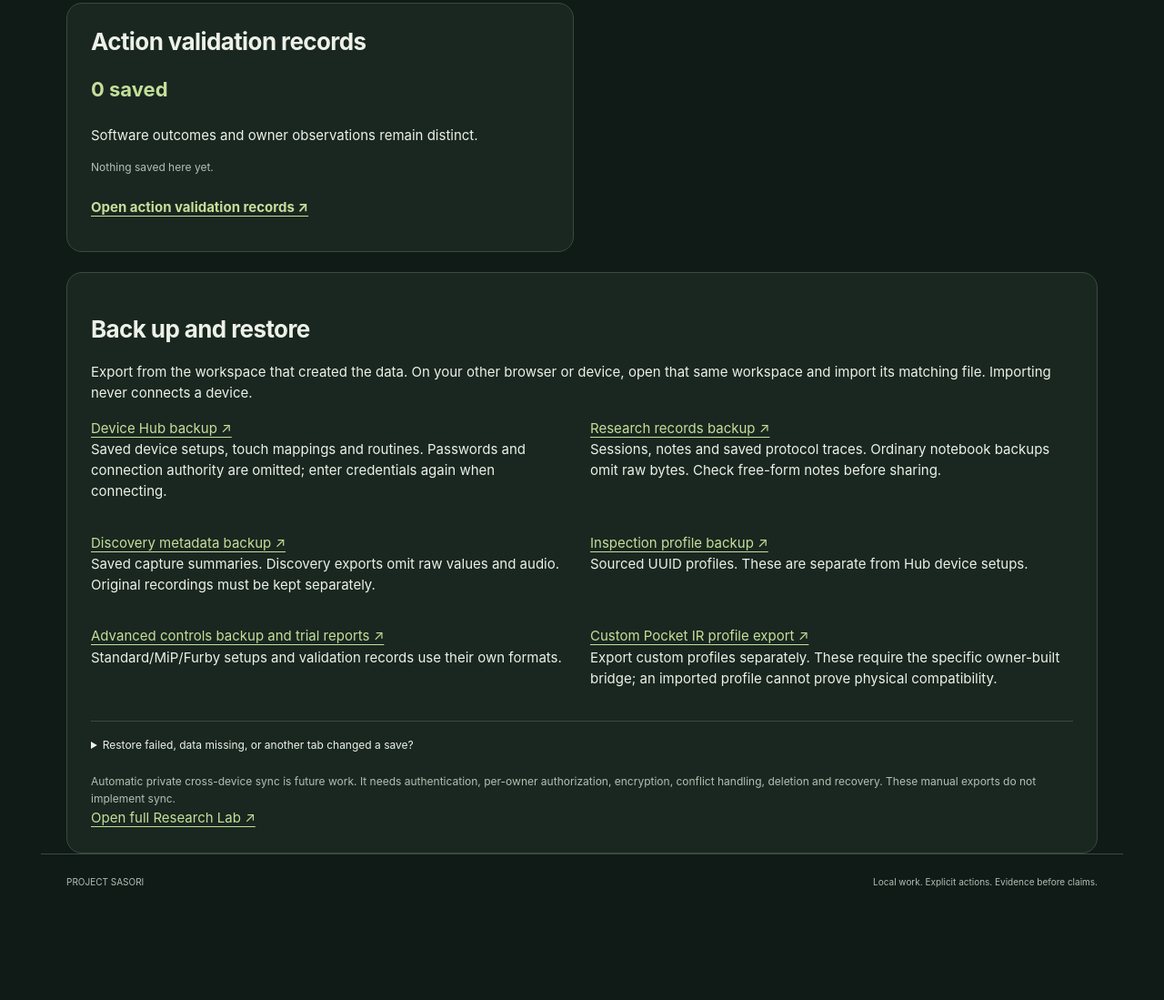
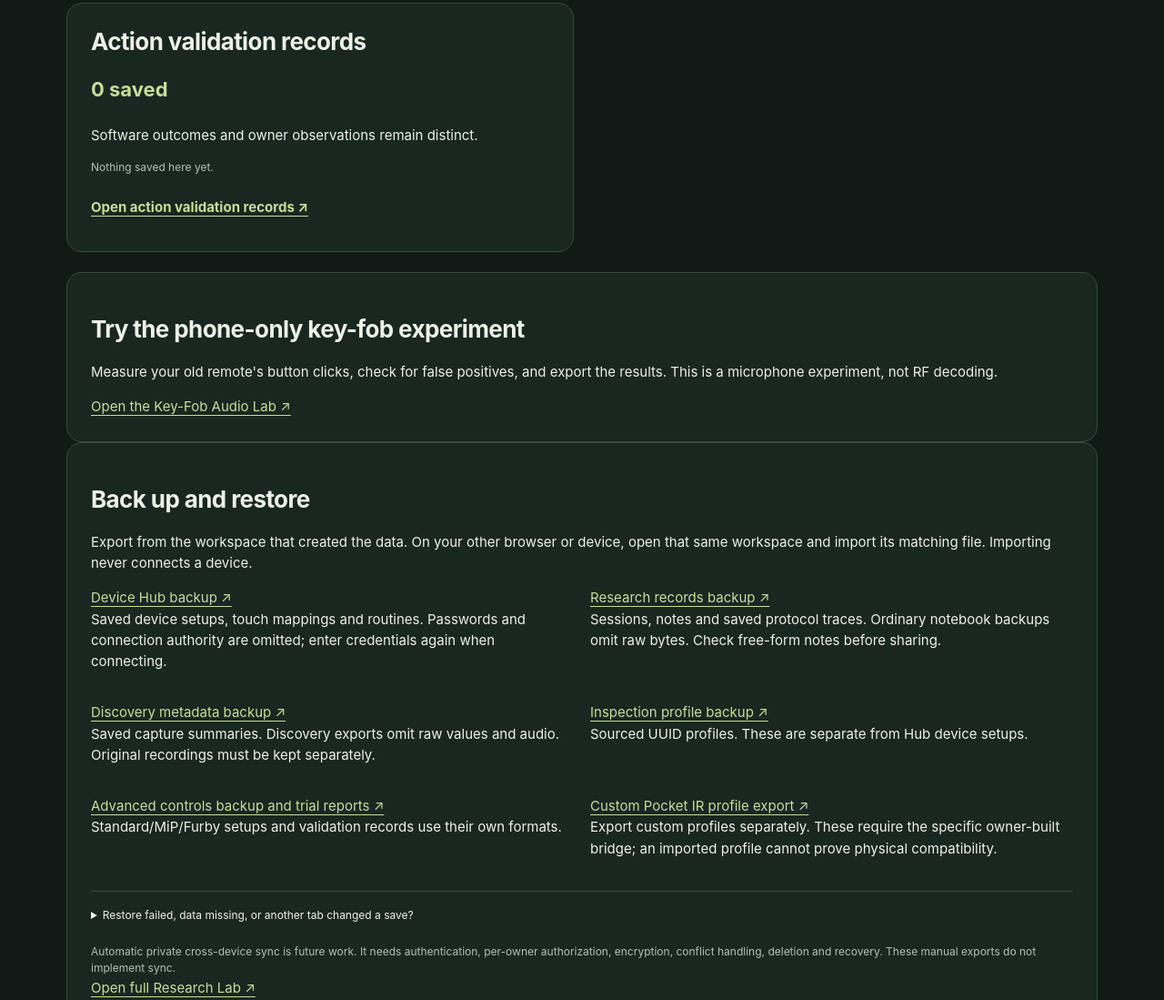
Before and after one commit to jimedusot-beep/Project-sasori, a website: page site/projects.html in a window 1280 px wide. Shown: the part 1731-2830 px from the top of the page at 91% size. Before the commit the page ends 2735 px from the top, so only its background shows below. Drawn offline with Linux system fonts and the light colour scheme.

Commit message:
Link phone-keyfob lab and validate its published assets

```diff
--- a/site/projects.html
+++ b/site/projects.html
@@ -52,6 +52,11 @@
       />
       <p id="project-summary" role="status" aria-live="polite">Reading local workspaces…</p>
       <div id="project-sections" class="projects-grid"></div>
+      <section class="panel" aria-labelledby="keyfob-project-title">
+        <h2 id="keyfob-project-title">Try the phone-only key-fob experiment</h2>
+        <p>Measure your old remote's button clicks, check for false positives, and export the results. This is a microphone experiment, not RF decoding.</p>
+        <a href="keyfob-lab.html">Open the Key-Fob Audio Lab ↗</a>
+      </section>
       <section class="panel" aria-labelledby="backup-title">
         <h2 id="backup-title">Back up and restore</h2>
         <p>
```
